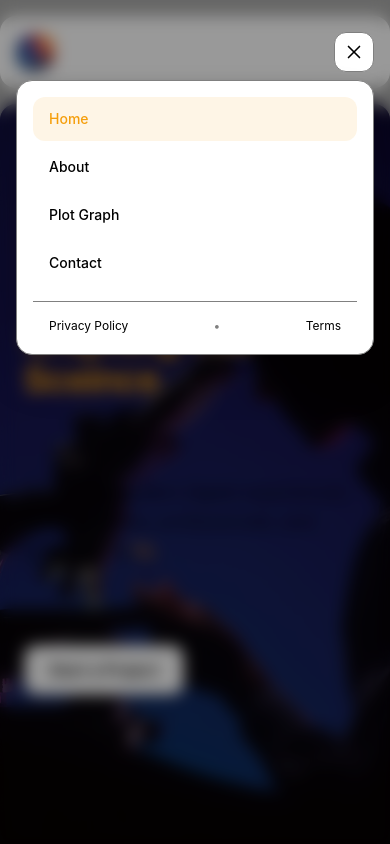
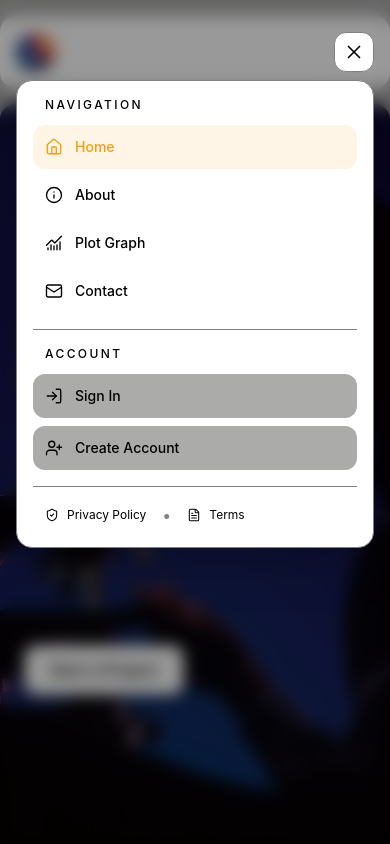
Before and after one commit to BlessingDotDev/calibration-tool, a React (Vite) app: page / in a window 390 px wide. Both pictures are taken after a click on the button "Open menu". Shown: the top 844 px of the page. Built offline with nearby package versions, Linux system fonts and the light colour scheme.

Commit message:
Update the moble menu

```diff
--- a/src/components/layout/header/HeaderNav.tsx
+++ b/src/components/layout/header/HeaderNav.tsx
@@ -11,11 +11,7 @@ function HeaderNav() {
 
       <div>
         <Button variant="navLink" to="/login">Login</Button>|
-        <Button
-          variant="navLink"
-          to="/register"
-          className="text-secondary"
-        >
+        <Button variant="navLink" to="/register" className="text-secondary">
           Sign Up
         </Button>
       </div>
--- a/src/components/layout/header/MobileMenu.tsx
+++ b/src/components/layout/header/MobileMenu.tsx
@@ -1,5 +1,18 @@
 import { useEffect, useState } from "react";
-import { Menu, X } from "lucide-react";
+import {
+  Menu,
+  X,
+  Home,
+  Info,
+  Mail,
+  LogIn,
+  UserPlus,
+  ShieldCheck,
+  FileText,
+  ChevronRight,
+  ChartNoAxesCombined,
+} from "lucide-react";
+
 import { NavLink } from "react-router-dom";
 
 function MobileMenu() {
@@ -9,7 +22,7 @@ function MobileMenu() {
     setIsOpen(false);
   };
 
-  // Prevent scrolling while the menu is open
+  // Prevent background scrolling when menu is open
   useEffect(() => {
     if (isOpen) {
       document.body.style.overflow = "hidden";
@@ -23,10 +36,39 @@ function MobileMenu() {
   }, [isOpen]);
 
   const navItems = [
-    { name: "Home", path: "/" },
-    { name: "About", path: "/about" },
-    { name: "Plot Graph", path: "/plot" },
-    { name: "Contact", path: "/contact" },
+    {
+      name: "Home",
+      path: "/",
+      icon: Home,
+    },
+    {
+      name: "About",
+      path: "/about",
+      icon: Info,
+    },
+    {
+      name: "Plot Graph",
+      path: "/plot",
+      icon: ChartNoAxesCombined,
+    },
+    {
+      name: "Contact",
+      path: "/contact",
+      icon: Mail,
+    },
+  ];
+
+  const authItems = [
+    {
+      name: "Sign In",
+      path: "/login",
+      icon: LogIn,
+    },
+    {
+      name: "Create Account",
+      path: "/register",
+      icon: UserPlus,
+    },
   ];
 
   return (
@@ -58,7 +100,7 @@ function MobileMenu() {
         aria-hidden="true"
       />
 
-      {/* Mobile Navigation */}
+      {/* Mobile Menu */}
       <aside
         id="mobile-navigation"
         className={`fixed right-4 top-20 z-50 w-[calc(100%-2rem)] max-w-sm overflow-hidden rounded-2xl border border-border bg-surface shadow-2xl transition-all duration-300 ease-out ${
@@ -69,37 +111,116 @@ function MobileMenu() {
         aria-hidden={!isOpen}
       >
         <div className="p-4">
-          {/* Navigation */}
+
+          {/* Navigation Label */}
+          <div className="mb-3 px-3">
+            <p className="text-xs font-medium uppercase tracking-[0.2em] text-muted-foreground">
+              Navigation
+            </p>
+          </div>
+
+          {/* Main Navigation */}
           <nav className="space-y-1">
-            {navItems.map((item) => (
+            {navItems.map((item) => {
+              const Icon = item.icon;
+
+              return (
                 <NavLink
                   key={item.path}
                   to={item.path}
                   onClick={closeMenu}
                   className={({ isActive }) =>
-                  `flex items-center rounded-xl px-4 py-3 text-sm font-medium transition-all duration-200 ${
+                    `group flex items-center justify-between rounded-xl px-3 py-3 transition-all duration-200 ${
                       isActive
                         ? "bg-secondary/10 text-secondary"
                         : "text-foreground hover:bg-background hover:text-secondary"
                     }`
                   }
                 >
+                  <div className="flex items-center gap-3">
+                    <Icon
+                      size={18}
+                      strokeWidth={1.8}
+                      className="transition-transform duration-200 group-hover:scale-110"
+                    />
+
+                    <span className="text-sm font-medium">
                       {item.name}
+                    </span>
+                  </div>
+
+                  <ChevronRight
+                    size={16}
+                    strokeWidth={1.8}
+                    className="opacity-0 transition-all duration-200 group-hover:translate-x-1 group-hover:opacity-100"
+                  />
                 </NavLink>
-            ))}
+              );
+            })}
           </nav>
 
           {/* Divider */}
           <div className="my-4 h-px bg-border" />
 
-          {/* Legal Links */}
-          <div className="flex items-center justify-between px-4 pb-1 text-xs">
+          {/* Authentication */}
+          <div className="mb-3 px-3">
+            <p className="text-xs font-medium uppercase tracking-[0.2em] text-muted-foreground">
+              Account
+            </p>
+          </div>
+
+          <div className="space-y-2">
+            {authItems.map((item) => {
+              const Icon = item.icon;
+
+              return (
+                <NavLink
+                  key={item.path}
+                  to={item.path}
+                  onClick={closeMenu}
+                  className={({ isActive }) =>
+                    `group flex items-center justify-between rounded-xl px-3 py-3 transition-all duration-200 ${
+                      isActive
+                        ? "bg-secondary text-white"
+                        : "bg-background text-foreground hover:bg-secondary/10 hover:text-secondary"
+                    }`
+                  }
+                >
+                  <div className="flex items-center gap-3">
+                    <Icon
+                      size={18}
+                      strokeWidth={1.8}
+                      className="transition-transform duration-200 group-hover:scale-110"
+                    />
+
+                    <span className="text-sm font-medium">
+                      {item.name}
+                    </span>
+                  </div>
+
+                  <ChevronRight
+                    size={16}
+                    strokeWidth={1.8}
+                    className="opacity-0 transition-all duration-200 group-hover:translate-x-1 group-hover:opacity-100"
+                  />
+                </NavLink>
+              );
+            })}
+          </div>
+
+          {/* Divider */}
+          <div className="my-4 h-px bg-border" />
+
+          {/* Legal */}
+          <div className="flex items-center gap-4 px-3 pb-1">
             <NavLink
               to="/privacy"
               onClick={closeMenu}
-              className="text-muted-foreground transition-colors hover:text-secondary"
+              className="group flex items-center gap-2 text-xs text-muted-foreground transition-colors hover:text-secondary"
             >
-              Privacy Policy
+              <ShieldCheck size={14} strokeWidth={1.8} />
+
+              <span>Privacy Policy</span>
             </NavLink>
 
             <span className="text-border">•</span>
@@ -107,9 +228,11 @@ function MobileMenu() {
             <NavLink
               to="/terms"
               onClick={closeMenu}
-              className="text-muted-foreground transition-colors hover:text-secondary"
+              className="group flex items-center gap-2 text-xs text-muted-foreground transition-colors hover:text-secondary"
             >
-              Terms
+              <FileText size={14} strokeWidth={1.8} />
+
+              <span>Terms</span>
             </NavLink>
           </div>
         </div>
```
Lines whose indentation alone changed are shown as unchanged.
